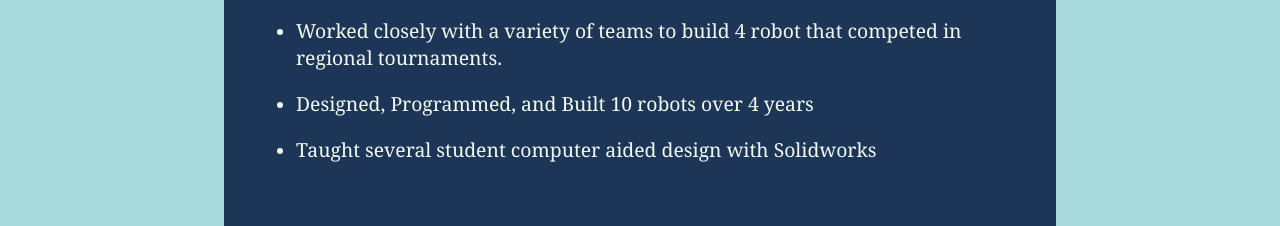
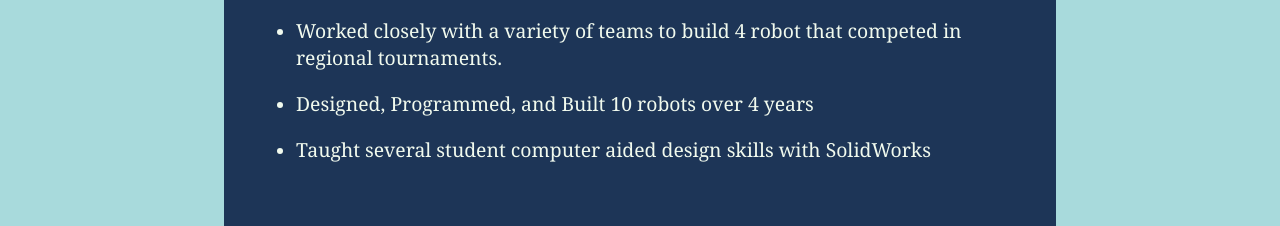
Before and after one commit to Trishu-Patel/TrishuPatel.com, a React (Vite) app: page / in a window 1280 px wide. Shown: the part 1420-1646 px from the top of the page. Built offline with nearby package versions, Linux system fonts and the light colour scheme.

Commit message:
rephrased the robotics section

```diff
--- a/src/components/experiences/ExperiencesDisplay.jsx
+++ b/src/components/experiences/ExperiencesDisplay.jsx
@@ -86,7 +86,7 @@ export default function ExperiencesDisplay() {
                   Designed, Programmed, and Built 10 robots over 4 years
                 </ExperienceDescription>
                 <ExperienceDescription>
-                  Taught several student computer aided design with Solidworks
+                  Taught several student computer aided design skills with SolidWorks
                 </ExperienceDescription>
               </ul>
             </Experience>
```
